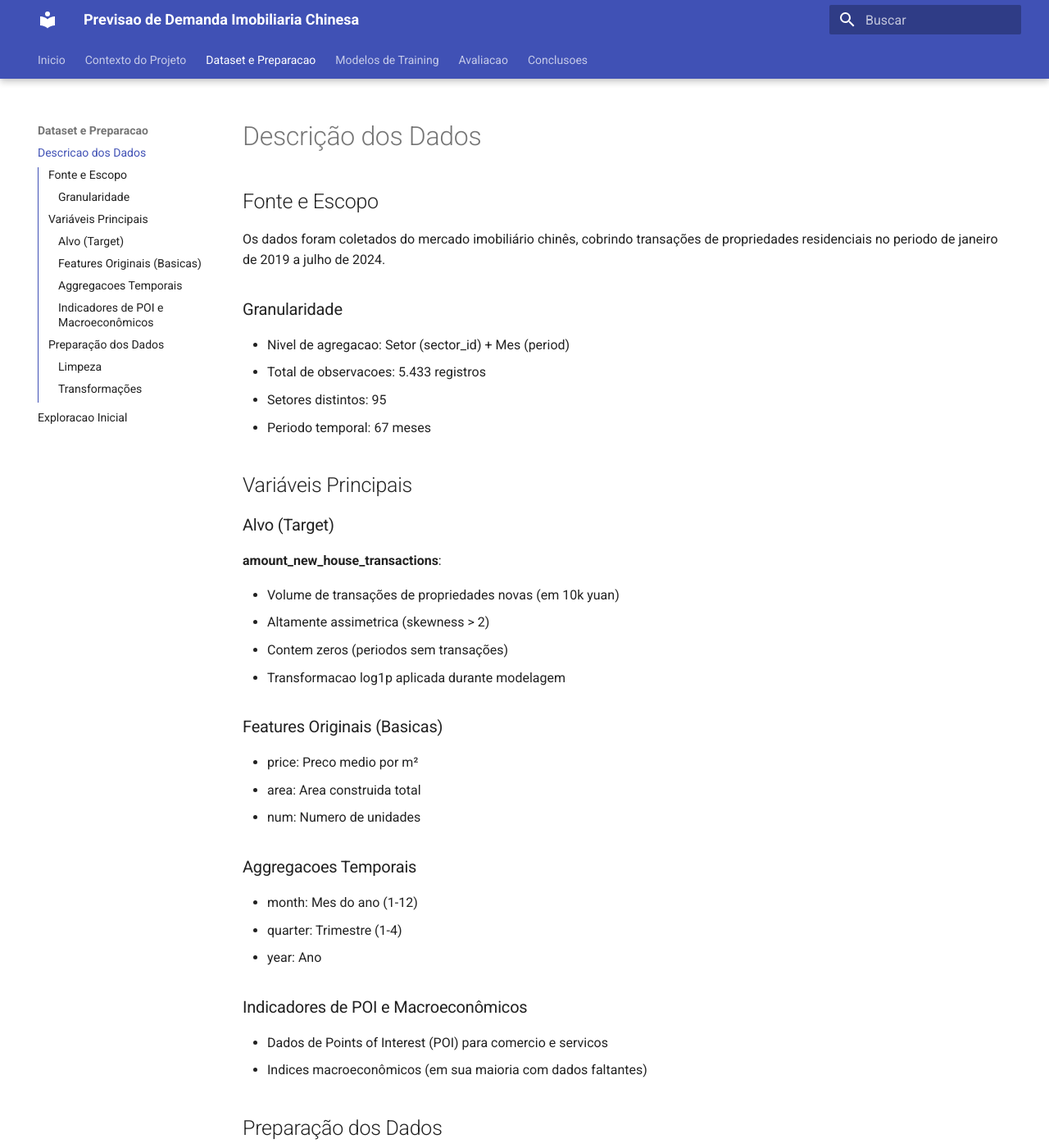
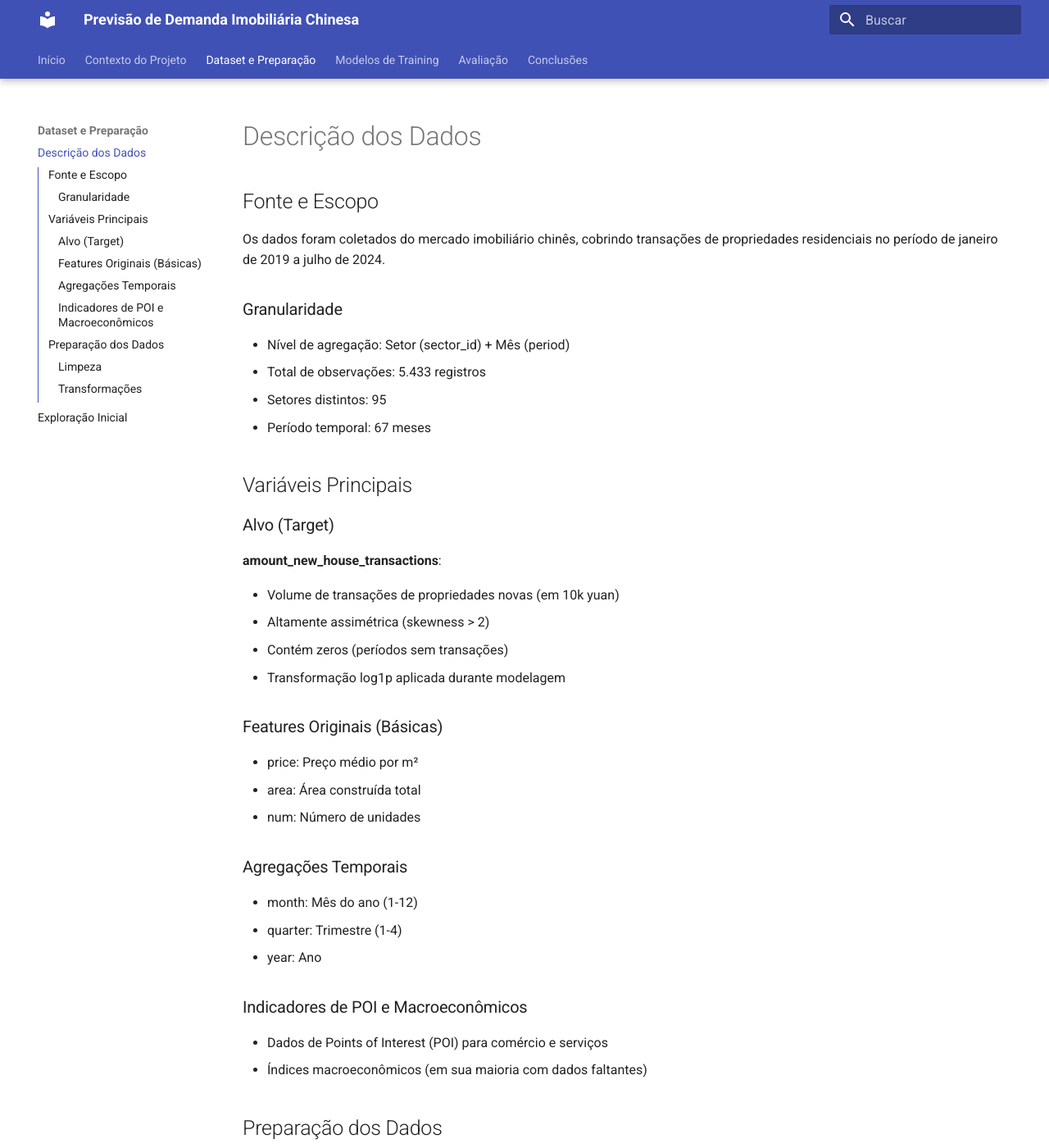
Before and after one commit to LinkolnR/china-real-state-regression-kaggle, an MkDocs documentation site: the page built from docs/dataset/overview.md, in a window 1280 px wide and 1400 px high. Shown: the whole window at 82% size. Built offline with MkDocs 1.6.1 and Material for MkDocs 9.7.7, drawn with Linux system fonts in a browser that asks for light colours; some of the changed text lies outside the part shown.

Commit message:
correcoes nas docs

```diff
--- a/docs/dataset/overview.md
+++ b/docs/dataset/overview.md
@@ -2,14 +2,14 @@
 
 ## Fonte e Escopo
 
-Os dados foram coletados do mercado imobiliário chinês, cobrindo transações de propriedades residenciais no periodo de janeiro de 2019 a julho de 2024.
+Os dados foram coletados do mercado imobiliário chinês, cobrindo transações de propriedades residenciais no período de janeiro de 2019 a julho de 2024.
 
 ### Granularidade
 
-- Nivel de agregacao: Setor (sector_id) + Mes (period)
-- Total de observacoes: 5.433 registros
+- Nível de agregação: Setor (sector_id) + Mês (period)
+- Total de observações: 5.433 registros
 - Setores distintos: 95
-- Periodo temporal: 67 meses
+- Período temporal: 67 meses
 
 ## Variáveis Principais
 
@@ -18,26 +18,26 @@ Os dados foram coletados do mercado imobiliário chinês, cobrindo transações
 **amount_new_house_transactions**:
 
 - Volume de transações de propriedades novas (em 10k yuan)
-- Altamente assimetrica (skewness > 2)
-- Contem zeros (periodos sem transações)
-- Transformacao log1p aplicada durante modelagem
+- Altamente assimétrica (skewness > 2)
+- Contém zeros (períodos sem transações)
+- Transformação log1p aplicada durante modelagem
 
-### Features Originais (Basicas)
+### Features Originais (Básicas)
 
-- price: Preco medio por m²
-- area: Area construida total
-- num: Numero de unidades
+- price: Preço médio por m²
+- area: Área construída total
+- num: Número de unidades
 
-### Aggregacoes Temporais
+### Agregações Temporais
 
-- month: Mes do ano (1-12)
+- month: Mês do ano (1-12)
 - quarter: Trimestre (1-4)
 - year: Ano
 
 ### Indicadores de POI e Macroeconômicos
 
-- Dados de Points of Interest (POI) para comercio e servicos
-- Indices macroeconômicos (em sua maioria com dados faltantes)
+- Dados de Points of Interest (POI) para comércio e serviços
+- Índices macroeconômicos (em sua maioria com dados faltantes)
 
 ## Preparação dos Dados
 
@@ -49,10 +49,10 @@ Os dados foram coletados do mercado imobiliário chinês, cobrindo transações
 
 ### Transformações
 
-- Log1p na variavel alvo para normalizar distribuicao
-- StandardScaler nas features numericas
-- Encoding ordinal para variaveis categoricas
+- Log1p na variável alvo para normalizar distribuição
+- StandardScaler nas features numéricas
+- Encoding ordinal para variáveis categóricas
 
 ---
 
-**Proxima Secao**: [Exploracao Inicial](eda.md)
+**Próxima Seção**: [Exploração Inicial](eda.md)
--- a/mkdocs.yml
+++ b/mkdocs.yml
@@ -1,24 +1,24 @@
-site_name: Previsao de Demanda Imobiliaria Chinesa
-site_description: Documentacao academica - Analise e modelagem de demanda no mercado imobiliario chines
+site_name: Previsão de Demanda Imobiliária Chinesa
+site_description: Documentação acadêmica - Análise e modelagem de demanda no mercado imobiliário chinês
 site_url:
 repo_url:
 docs_dir: docs
 nav:
-  - Inicio: index.md
+  - Início: index.md
   - Contexto do Projeto: project.md
-  - Dataset e Preparacao:
-    - Descricao dos Dados: dataset/overview.md
-    - Exploracao Inicial: dataset/eda.md
+  - Dataset e Preparação:
+    - Descrição dos Dados: dataset/overview.md
+    - Exploração Inicial: dataset/eda.md
   - Modelos de Training:
-    - Visao Geral: training/overview.md
+    - Visão Geral: training/overview.md
     - Modelo v1 - Baseline: training/v1.md
     - Modelo v2 - Feature Engineering: training/v2.md
-    - Modelo v3 - Otimizacao: training/v3.md
-  - Avaliacao:
-    - Metricas de Desempenho: evaluation/metrics.md
-    - Comparacao dos Modelos: evaluation/comparison.md
+    - Modelo v3 - Otimização: training/v3.md
+  - Avaliação:
+    - Métricas de Desempenho: evaluation/metrics.md
+    - Comparação dos Modelos: evaluation/comparison.md
     - Resultados Finais: evaluation/results.md
-  - Conclusoes: conclusion.md
+  - Conclusões: conclusion.md
 
 theme:
   name: material
```
Also changed, not shown: docs/dataset/eda.md (+6 -6 lines), docs/project.md (+4 -4 lines), docs/training/overview.md (+20 -20 lines).
